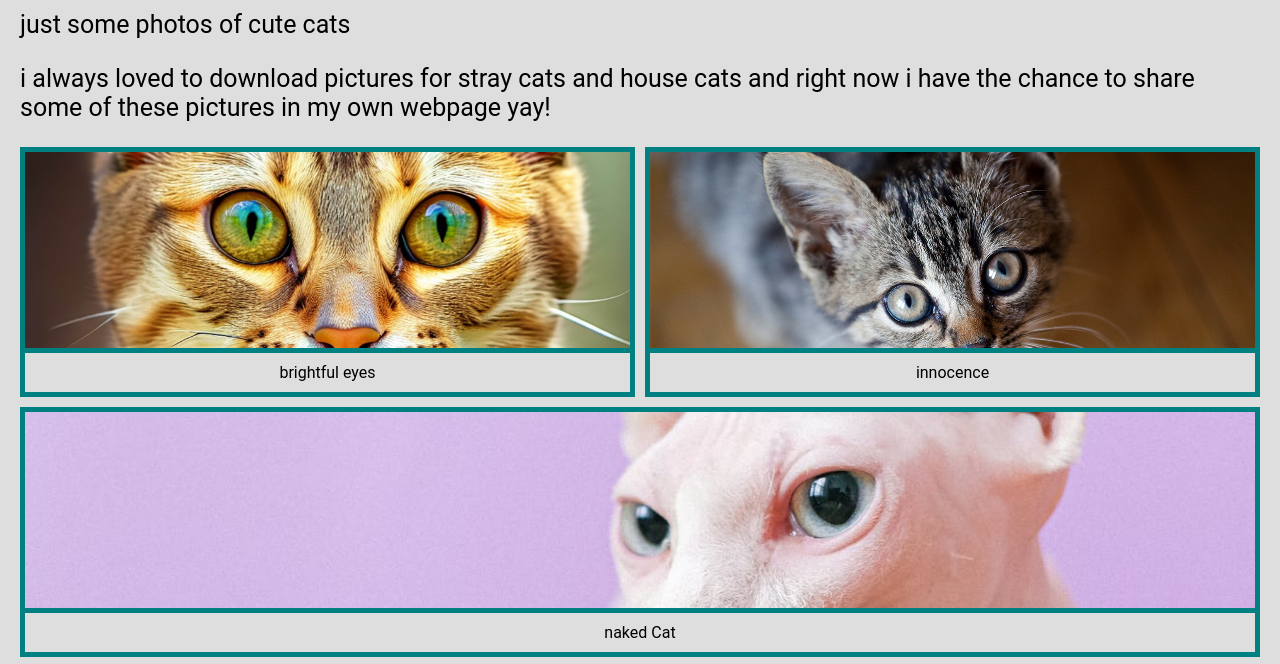
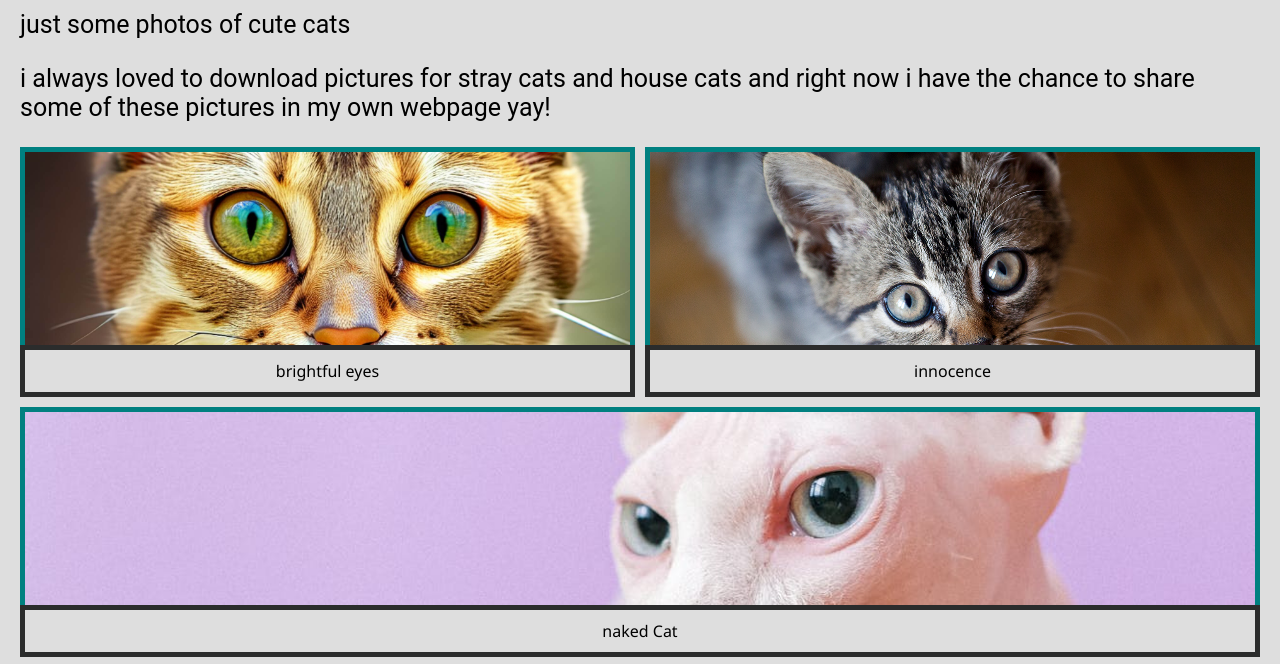
Before and after one commit to koinzell999/final-project, a plain HTML site: page index.html in a window 1280 px wide. Shown: the part 132-796 px from the top of the page. Drawn offline with Linux system fonts and the light colour scheme.

Commit message:
Update style.css

```diff
--- a/css/style.css
+++ b/css/style.css
@@ -39,7 +39,7 @@ figure {
 figure img {
     display: block;
     width: 100%;
-    border: 5px solid teal;
+    border: 5px solid rgb(2, 41, 41);
     border-radius: 35px;
     box-sizing: border-box;
 }
@@ -49,13 +49,13 @@ figcaption {
     bottom: 0;
     left: 0;
     width: 100%;
-    background-color: rgba(0, 0, 0, 0.7);
+    background-color: rgba(14, 13, 13, 0.7);
     color: white;
     padding: 10px;
     text-align: center;
     box-sizing: border-box;
-    border-bottom-left-radius: 35px;
-    border-bottom-right-radius: 35px;
+    border-bottom-left-radius: 22px;
+    border-bottom-right-radius: 22px;
     padding-left: calc(5px + 10px);
     padding-right: calc(5px + 10px);
 }
@@ -99,6 +99,7 @@ figcaption {
         position: relative;
         width: 35%;
         justify-self: center;
+        font-family: 'Segoe UI', Tahoma, Geneva, Verdana, sans-serif;
     }
 }
 
@@ -145,7 +146,7 @@ figcaption {
     figcaption {
         background-color: #dedede;
         color: black;
-        border: 5px solid teal;
+        border: 5px solid rgb(43, 44, 44);
     }
 }
 
```
